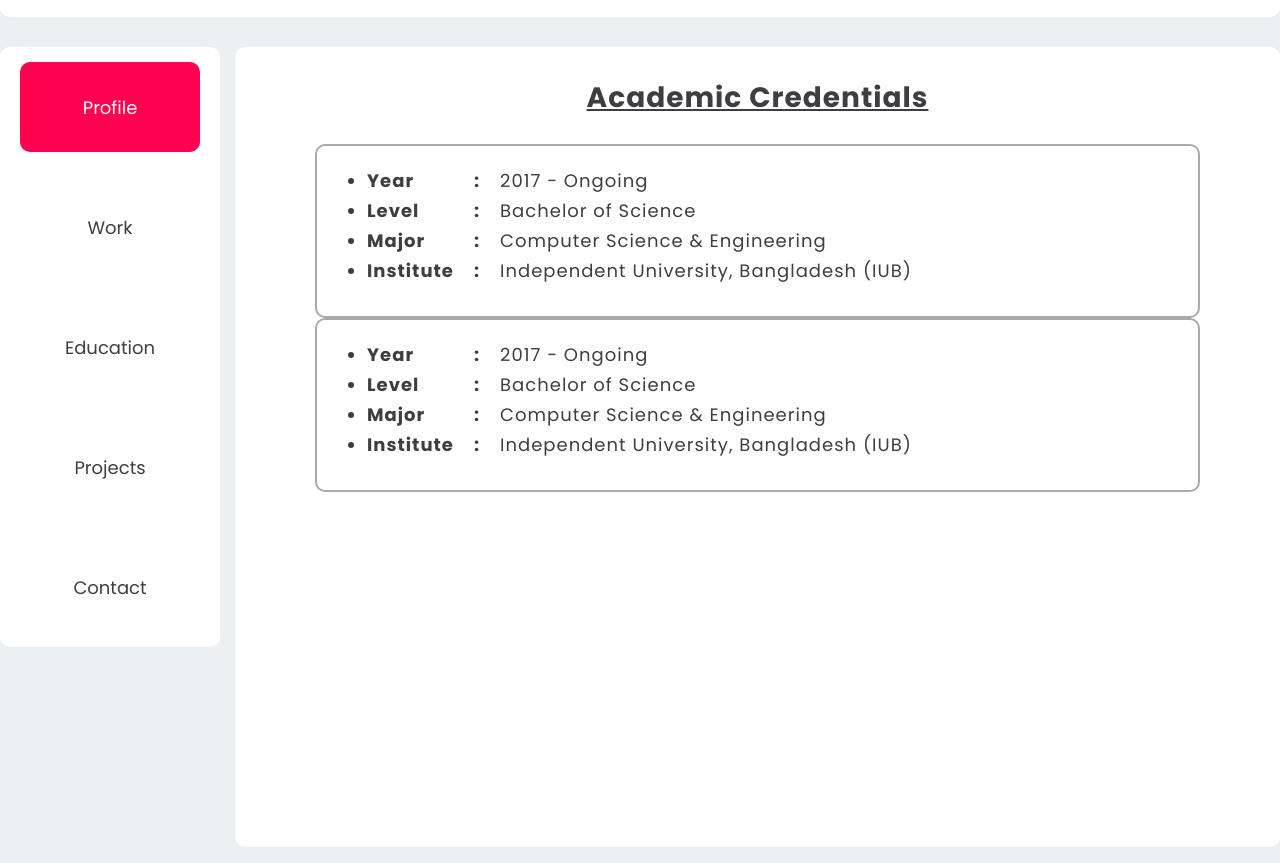
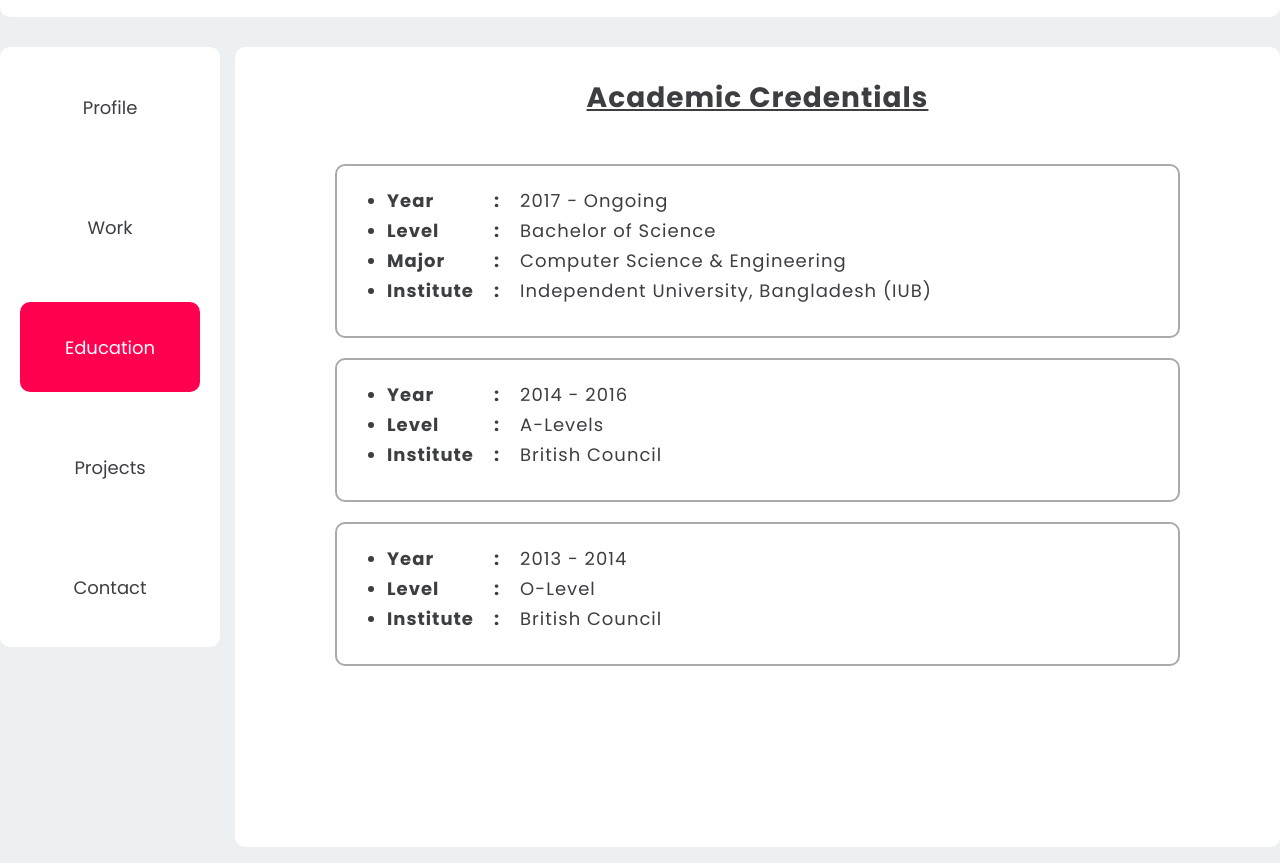
Before and after one commit to Pingkon/Portfolio-Website, a plain HTML site: page education.html in a window 1280 px wide. Shown: the part 473-1336 px from the top of the page. Drawn offline with Linux system fonts and the light colour scheme.

Commit message:
education page complete

```diff
--- a/education.html
+++ b/education.html
@@ -104,14 +104,14 @@
           <div class="menu">
             <div>
               <a href="/index.html"
-                ><button id="button-live">Profile</button></a
+                ><button>Profile</button></a
               >
             </div>
             <div>
               <a href="/work.html"><button>Work</button></a>
             </div>
             <div>
-              <a href="/education.html"><button>Education</button></a>
+              <a href="/education.html"><button id="button-live">Education</button></a>
             </div>
             <div>
               <a href="/projects.html"><button>Projects</button></a>
@@ -158,13 +158,11 @@
               <ul style="padding-left: 50px; padding-top: 20px">
                 <li>Year</li>
                 <li>Level</li>
-                <li>Major</li>
                 <li>Institute</li>
               </ul>
               <ul
                 style="list-style: none; padding-left: 20px; padding-top: 20px"
               >
-                <li>:</li>
                 <li>:</li>
                 <li>:</li>
                 <li>:</li>
@@ -177,10 +175,35 @@
                   font-weight: normal;
                 "
               >
-                <li>2017 - Ongoing</li>
-                <li>Bachelor of Science</li>
-                <li>Computer Science & Engineering</li>
-                <li>Independent University, Bangladesh (IUB)</li>
+                <li>2014 - 2016</li>
+                <li>A-Levels</li>
+                <li>British Council</li>
+              </ul>
+            </div>
+            <div class="cards">
+              <ul style="padding-left: 50px; padding-top: 20px">
+                <li>Year</li>
+                <li>Level</li>
+                <li>Institute</li>
+              </ul>
+              <ul
+                style="list-style: none; padding-left: 20px; padding-top: 20px"
+              >
+                <li>:</li>
+                <li>:</li>
+                <li>:</li>
+              </ul>
+              <ul
+                style="
+                  list-style: none;
+                  padding-left: 20px;
+                  padding-top: 20px;
+                  font-weight: normal;
+                "
+              >
+                <li>2013 - 2014</li>
+                <li>O-Level</li>
+                <li>British Council</li>
               </ul>
             </div>
             <!-- </div> -->
--- a/style.css
+++ b/style.css
@@ -253,18 +253,15 @@ footer img {
     display: flex;
 }
 
-.resize {
-    display: flex;
-}
-
 .cards {
     color: #3c3e41;
     border: 2px solid #a8aaae;
     border-radius: 10px;
+    margin: 20px;
 }
 
 .cards:hover {
     background-color: #ff014f;
     color: white;
-    border: none;
+    border: 2px solid white;
 }
```
